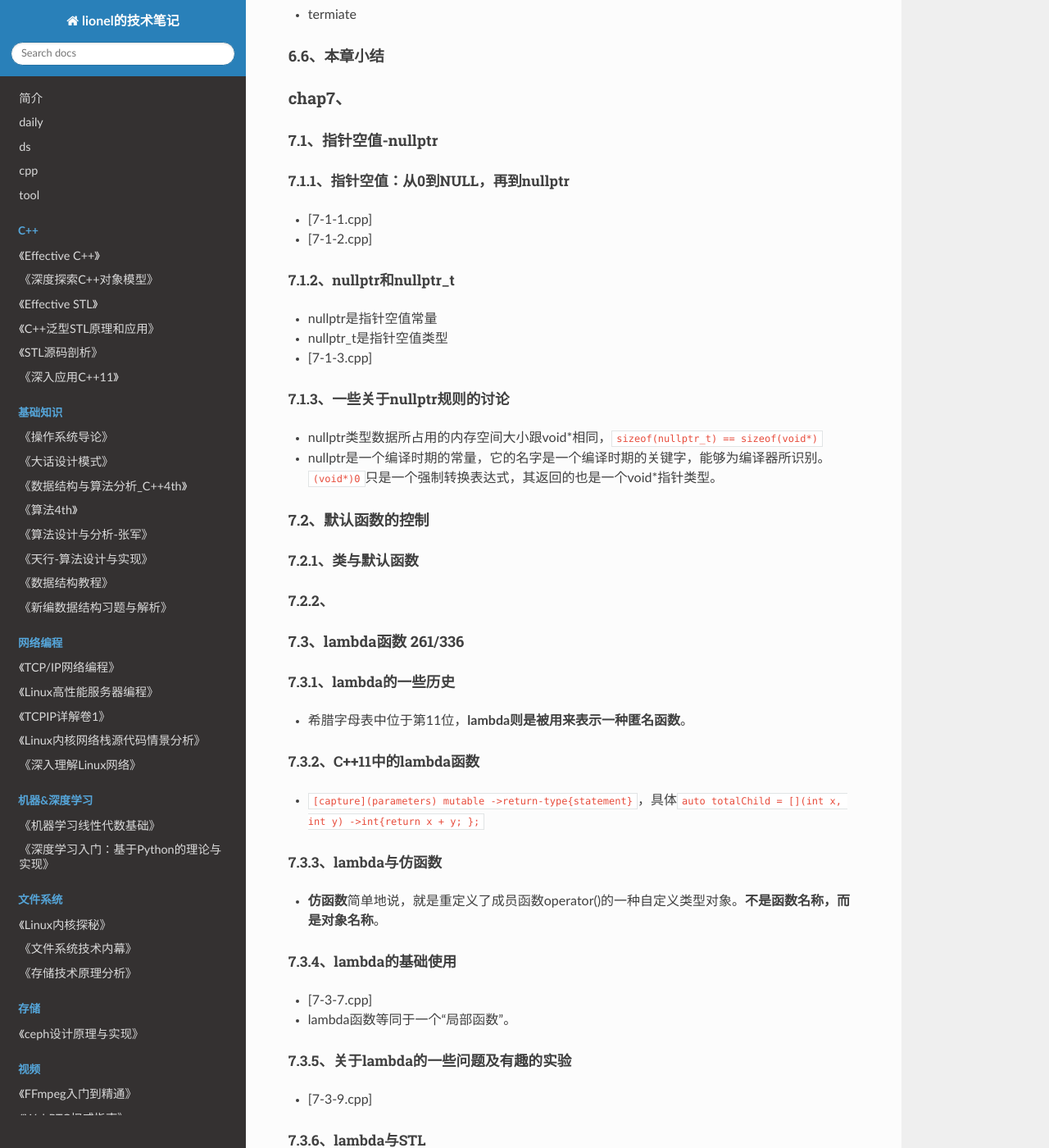
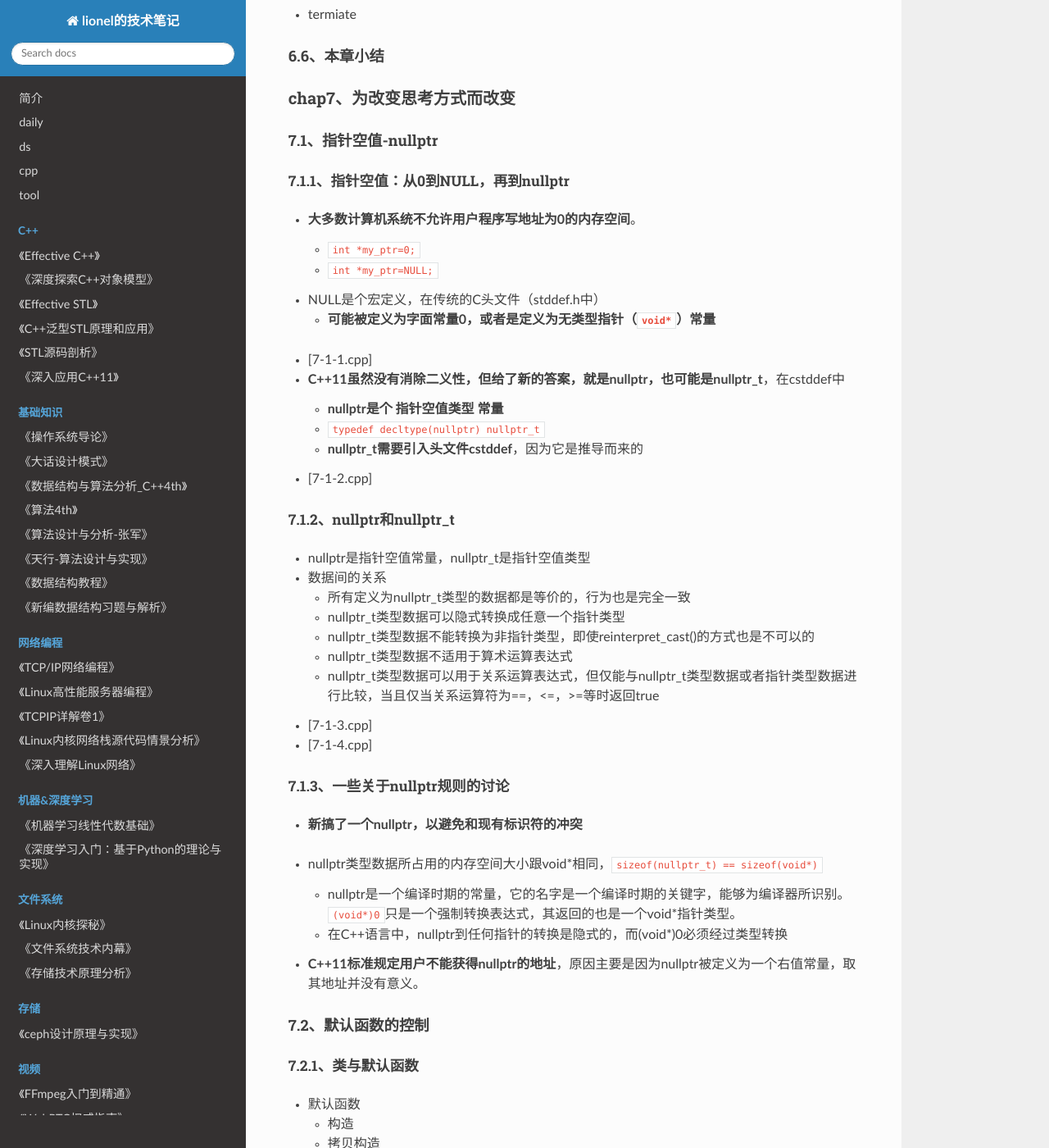
Before and after one commit to wolflion/booknotes, an MkDocs documentation site: the page built from docs/22C++modern/深入理解C++11.md, in a window 1280 px wide and 1400 px high, scrolled down 14168 px. Shown: the whole window at 82% size. Built offline with MkDocs 1.6.1, drawn with Linux system fonts in a browser that asks for light colours; nearby versions of some CDN libraries; some of the changed text lies outside the part shown.

Commit message:
Update 深入理解C++11.md

```diff
--- a/docs/22C++modern/深入理解C++11.md
+++ b/docs/22C++modern/深入理解C++11.md
@@ -559,31 +559,83 @@ decltype((i)) b;  // b int &，无法编译通过
 
 #### 6.6、本章小结
 
-### chap7、
+### chap7、为改变思考方式而改变
 
 #### 7.1、指针空值-nullptr
 
 ##### 7.1.1、指针空值：从0到NULL，再到nullptr
 
++ **大多数计算机系统不允许用户程序写地址为0的内存空间**。
+  + `int *my_ptr=0;`
+  + `int *my_ptr=NULL;`
++ NULL是个宏定义，在传统的C头文件（stddef.h中）
+  + **可能被定义为字面常量0，或者是定义为无类型指针（`void*`）常量**
+
 + [7-1-1.cpp]
++ **C++11虽然没有消除二义性，但给了新的答案，就是nullptr，也可能是nullptr_t**，在cstddef中
+  + **nullptr是个 指针空值类型 常量**
+  + `typedef decltype(nullptr) nullptr_t`
+  + **nullptr_t需要引入头文件cstddef**，因为它是推导而来的
 + [7-1-2.cpp]
 
 ##### 7.1.2、nullptr和nullptr_t
 
-+ nullptr是指针空值常量
-+ nullptr_t是指针空值类型
++ nullptr是指针空值常量，nullptr_t是指针空值类型
++ 数据间的关系
+  + 所有定义为nullptr_t类型的数据都是等价的，行为也是完全一致
+  + nullptr_t类型数据可以隐式转换成任意一个指针类型
+  + nullptr_t类型数据不能转换为非指针类型，即使reinterpret_cast<nullptr_t>()的方式也是不可以的
+  + nullptr_t类型数据不适用于算术运算表达式
+  + nullptr_t类型数据可以用于关系运算表达式，但仅能与nullptr_t类型数据或者指针类型数据进行比较，当且仅当关系运算符为==，<=，>=等时返回true
 + [7-1-3.cpp]
++ [7-1-4.cpp]
 
 ##### 7.1.3、一些关于nullptr规则的讨论
 
++ **新搞了一个nullptr，以避免和现有标识符的冲突**
+
 + nullptr类型数据所占用的内存空间大小跟void*相同，`sizeof(nullptr_t) == sizeof(void*)`
-+ nullptr是一个编译时期的常量，它的名字是一个编译时期的关键字，能够为编译器所识别。`(void*)0`只是一个强制转换表达式，其返回的也是一个void*指针类型。
+  + nullptr是一个编译时期的常量，它的名字是一个编译时期的关键字，能够为编译器所识别。`(void*)0`只是一个强制转换表达式，其返回的也是一个void*指针类型。
+  + 在C++语言中，nullptr到任何指针的转换是隐式的，而(void*)0必须经过类型转换
++ **C++11标准规定用户不能获得nullptr的地址**，原因主要是因为nullptr被定义为一个右值常量，取其地址并没有意义。
 
 #### 7.2、默认函数的控制
 
 ##### 7.2.1、类与默认函数
 
-##### 7.2.2、
++ 默认函数
+  + 构造
+  + 拷贝构造
+  + 拷贝赋值（operator=）
+  + 移动构造
+  + 移动拷贝
+  + 析构
++ 全局默认操作符函数
+  + operator,
+  + operator &
+  + operator &&
+  + operator *
+  + operator ->
+  + operator -> *
+  + operator new
+  + operator delete
+
++ 7-2-1.cpp
++ 7-2-2.cpp
++ 7-2-3.cpp
++ 7-2-4.cpp
+
+##### 7.2.2、"=default"与"=deleted"
+
++ "=default"，**显式缺省**
+  + 不仅可以用于类中修饰成员函数，也可以在类外修饰成员函数
++ "=deleted"，**显式删除**
++ 7-2-5.cpp
++ 7-2-6.cpp
++ 7-2-7.cpp
++ 7-2-8.cpp
++ 7-2-9.cpp
++ 7-2-10.cpp
 
 #### 7.3、lambda函数   261/336
 
@@ -610,9 +662,17 @@ decltype((i)) b;  // b int &，无法编译通过
 
 ##### 7.3.6、lambda与STL
 
++ *相当于就是`for_each()`里的第3个参数可以自定义了*
+
 + [7-3-13.cpp]
 
 ##### 7.3.7、更多的一些关于lambda的讨论
+
++ **现有C++11中，lambda并不是仿函数的完全替代者**，这一点很大程度上是由lambda的捕捉列表的限制造成的，**捕获列表仅能捕捉父作用域的自动变量，面对超出这个范围的变量，是不能被捕捉的**
+
++ 使用lambda代替仿函数的应该满足如下一些条件
+  + 是局限于一个局部作用域中使用的代码逻辑
+  + 这些代码逻辑需要被作为参数传递
 
 ### chap8、融入实际应用
 
@@ -698,6 +758,16 @@ decltype((i)) b;  // b int &，无法编译通过
 
 #### 8.5、本章小结
 
+### 附录
+
+#### 附录A、C++11对其他标准的不兼容项目
+
+#### 附录B、弃用的特性
+
+#### 附录C、编译器支持
+
+#### 附录D、相关资源
+
 ### 最后
 
 #### 履历
```
